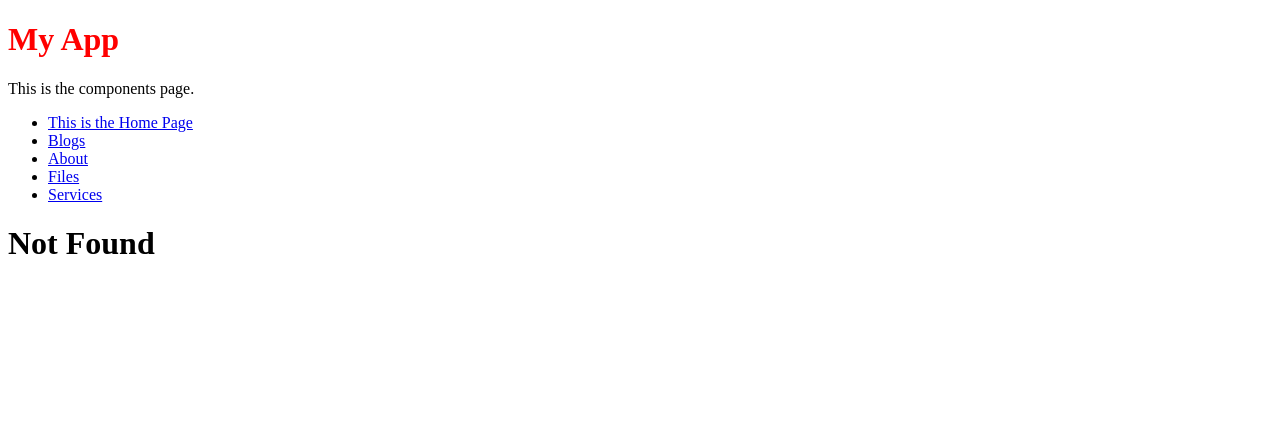
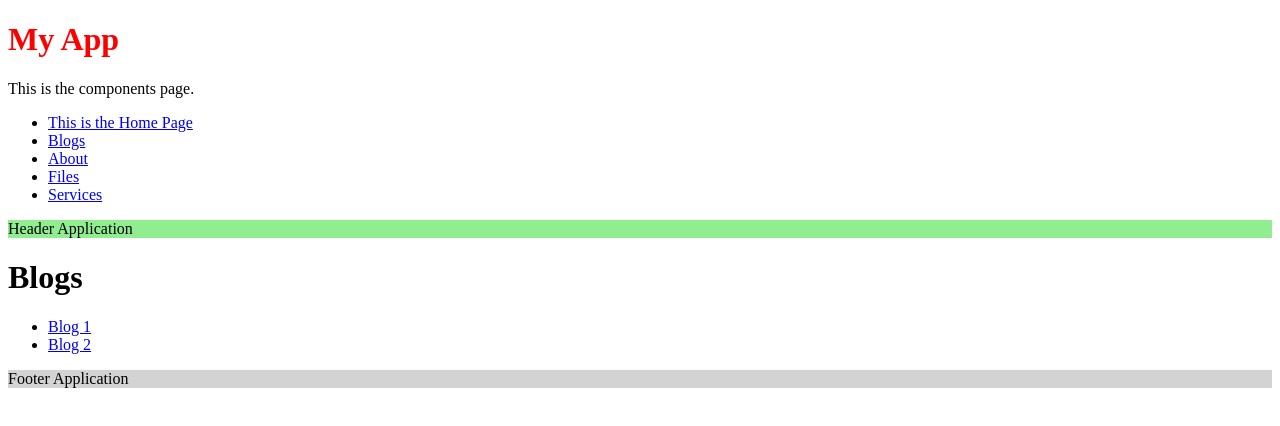
Before and after one commit to RIKKY-J/Next.js-Application-, a Next.js app: page /blogs in a window 1280 px wide. Before the commit this address had no page. Shown: the top 426 px of the page. Built offline with nearby package versions, Linux system fonts and the light colour scheme.

Commit message:
updated /blogs page not found error

```diff
--- /dev/null
+++ b/app/(application)/blogs/page.js
@@ -0,0 +1,13 @@
+import Link from "next/link";
+
+export default function Blogs() {
+    return (
+        <main>
+            <h1>Blogs</h1>
+            <ul>
+                <li><Link href="/blogs/1">Blog 1</Link></li>
+                <li><Link href="/blogs/2">Blog 2</Link></li>
+            </ul>
+        </main>
+    );
+}
```
Also changed, not shown: app/(application)/blogs/[blogID]/page.js (+5 -3 lines), app/(application)/page.js (+3 -4 lines).
